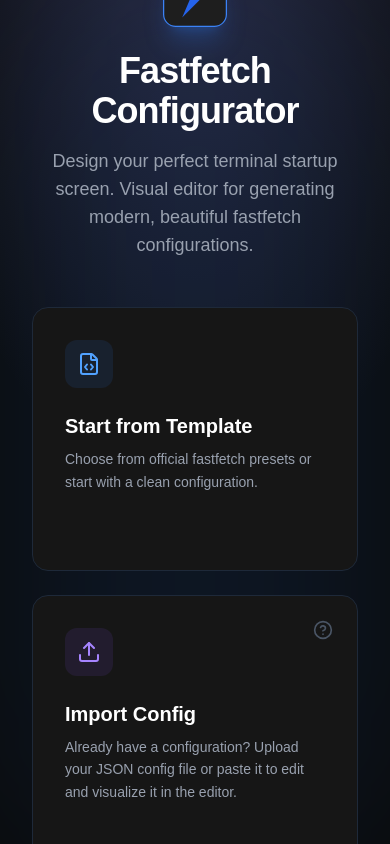
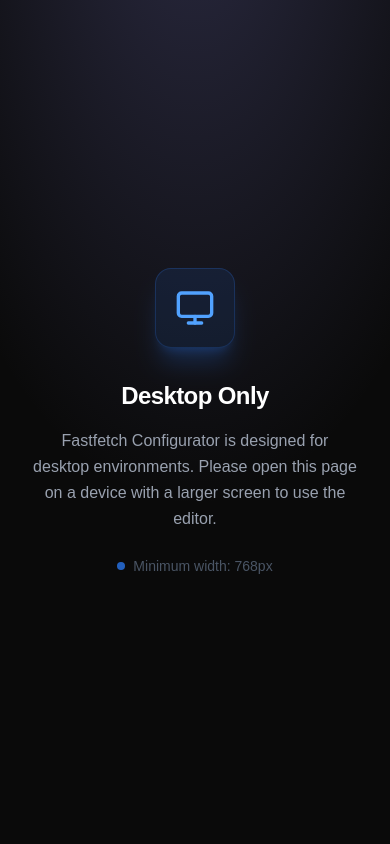
Before and after one commit to jmdspeedy/fastfetch-configurator, a Next.js app: page / in a window 390 px wide. Built offline with nearby package versions, Linux system fonts and the light colour scheme.

Commit message:
feat (WelcomeScreen): add mobile blocker screen for small viewports

```diff
--- a/src/components/WelcomeScreen.tsx
+++ b/src/components/WelcomeScreen.tsx
@@ -1,6 +1,6 @@
-import React, { useState, useRef } from 'react';
+import React, { useState, useRef, useEffect } from 'react';
 import Image from 'next/image';
-import { FileCode, Upload, CircleHelp, ArrowRight, Copy, Check, Loader2, RefreshCw, ChevronLeft } from 'lucide-react'; // Added Loader2, RefreshCw, ChevronLeft
+import { FileCode, Upload, CircleHelp, ArrowRight, Copy, Check, Loader2, RefreshCw, ChevronLeft, Monitor } from 'lucide-react';
 import { useConfigStore } from '@/store/config';
 
 interface WelcomeScreenProps {
@@ -20,14 +20,28 @@
 
 export default function WelcomeScreen({ onComplete }: WelcomeScreenProps) {
     const [importMode, setImportMode] = useState(false);
-    const [templateMode, setTemplateMode] = useState(false); // New state for template mode
-    const [templates, setTemplates] = useState<Template[]>([]); // Store fetched templates
-    const [isLoadingTemplates, setIsLoadingTemplates] = useState(false); // Loading state
+    const [templateMode, setTemplateMode] = useState(false);
+    const [templates, setTemplates] = useState<Template[]>([]);
+    const [isLoadingTemplates, setIsLoadingTemplates] = useState(false);
     const [error, setError] = useState<string | null>(null);
     const [configContent, setConfigContent] = useState('');
     const [copied, setCopied] = useState(false);
+    const [isMobile, setIsMobile] = useState(false);
     const fileInputRef = useRef<HTMLInputElement>(null);
     const { loadConfig, resetConfig } = useConfigStore();
+
+    /**
+     * Detects if the viewport is below the desktop breakpoint (768px).
+     * Listens for resize changes so the blocker appears/disappears dynamically.
+     */
+    useEffect(() => {
+        const mediaQuery = window.matchMedia('(max-width: 767px)');
+        setIsMobile(mediaQuery.matches);
+
+        const handleChange = (e: MediaQueryListEvent) => setIsMobile(e.matches);
+        mediaQuery.addEventListener('change', handleChange);
+        return () => mediaQuery.removeEventListener('change', handleChange);
+    }, []);
 
     // Fetch templates from GitHub
     const fetchTemplates = async () => {
@@ -115,6 +129,32 @@
         setCopied(true);
         setTimeout(() => setCopied(false), 2000);
     };
+
+    /**
+     * Mobile blocker screen — shown when the viewport is below 768px.
+     * Prompts the user to switch to a desktop environment.
+     */
+    if (isMobile) {
+        return (
+            <div className="fixed inset-0 z-50 flex items-center justify-center bg-[#0a0a0a] bg-[radial-gradient(ellipse_80%_80%_at_50%_-20%,rgba(120,119,198,0.3),rgba(255,255,255,0))]">
+                <div className="w-full max-w-md px-8 py-12 text-center">
+                    <div className="mx-auto w-20 h-20 rounded-2xl bg-blue-500/10 border border-blue-500/20 flex items-center justify-center mb-8 shadow-xl shadow-blue-500/20">
+                        <Monitor className="w-10 h-10 text-blue-400" />
+                    </div>
+                    <h1 className="text-2xl font-bold text-white tracking-tight mb-4">
+                        Desktop Only
+                    </h1>
+                    <p className="text-gray-400 text-base leading-relaxed mb-6">
+                        Fastfetch Configurator is designed for desktop environments. Please open this page on a device with a larger screen to use the editor.
+                    </p>
+                    <div className="flex items-center justify-center gap-2 text-gray-600 text-sm">
+                        <span className="inline-block w-2 h-2 rounded-full bg-blue-500 animate-pulse" />
+                        Minimum width: 768px
+                    </div>
+                </div>
+            </div>
+        );
+    }
 
     return (
         <div className="fixed inset-0 z-50 flex items-center justify-center bg-[#0a0a0a] bg-[radial-gradient(ellipse_80%_80%_at_50%_-20%,rgba(120,119,198,0.3),rgba(255,255,255,0))]">
```
